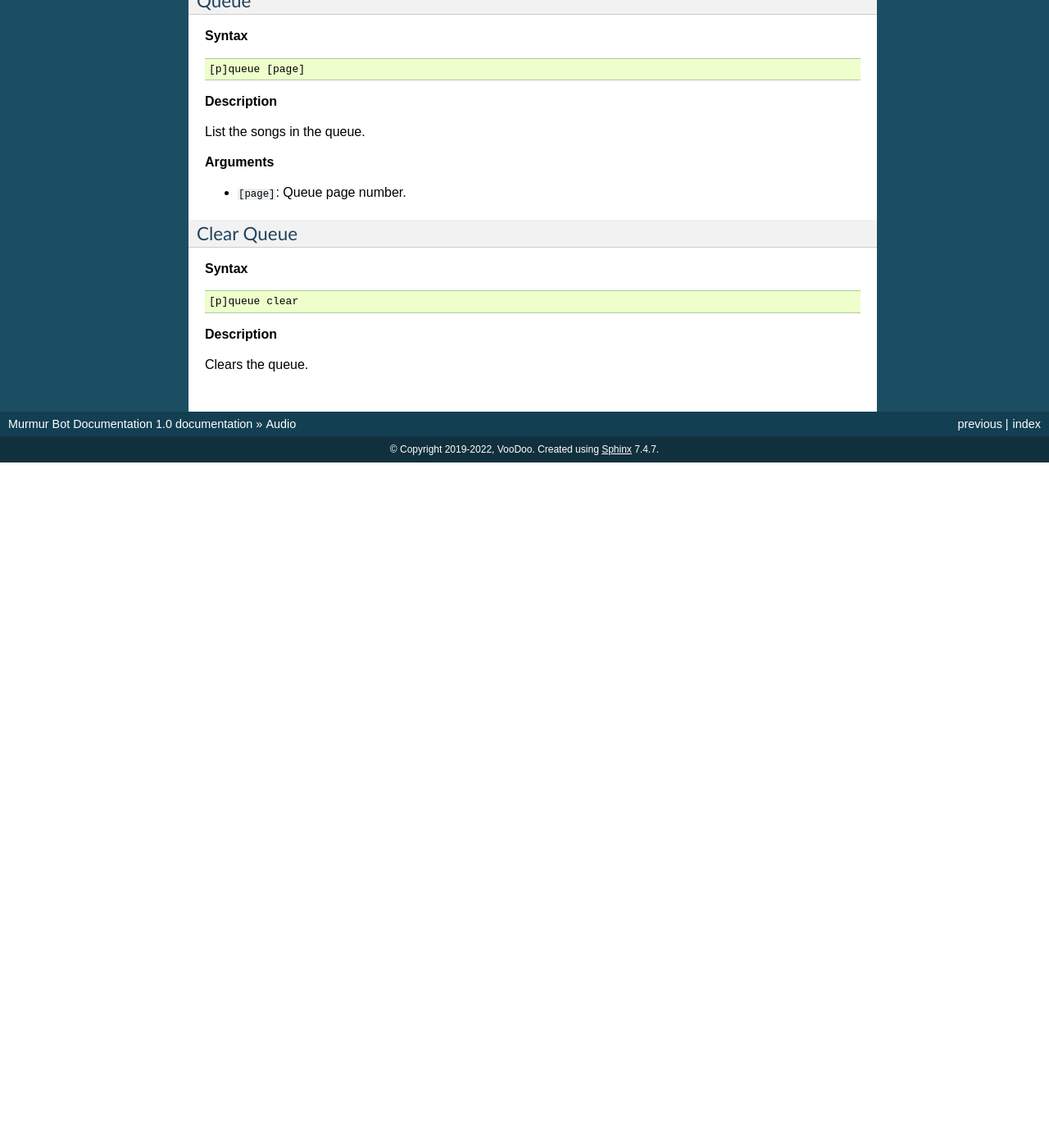
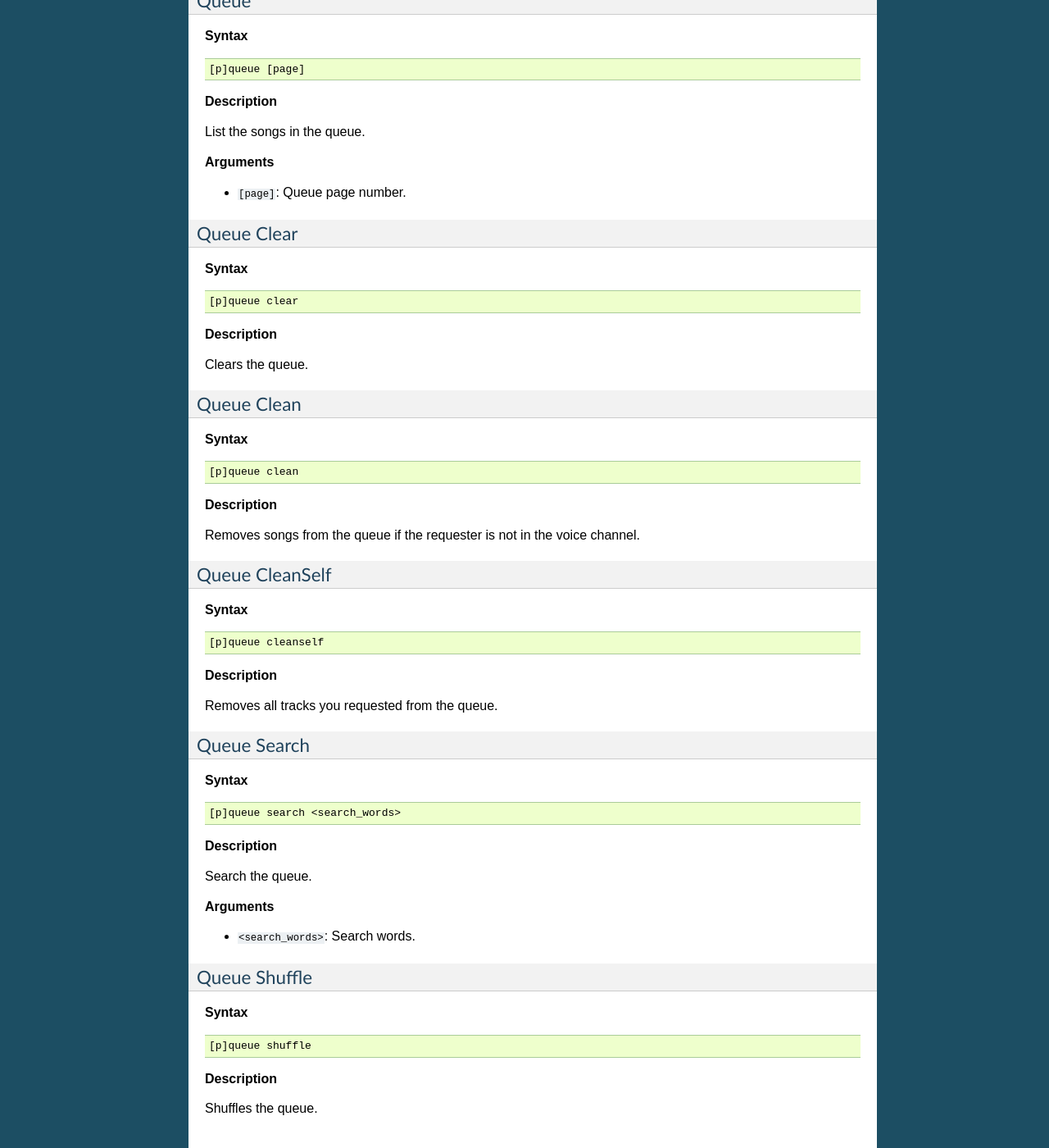
Before and after one commit to dearvoodoo/murmur-doc, a Sphinx documentation site: the page built from docs/modules/audio.rst, in a window 1280 px wide and 1400 px high, scrolled down 5284 px. Shown: the whole window at 82% size. Built offline with Sphinx 7.4.7, drawn with Linux system fonts in a browser that asks for light colours; pages that are not in the unit, such as notebooks, are missing from menus; before the commit the page ends 5848 px from its top, so only the background shows below that; some of the changed text lies outside the part shown.

Commit message:
Add files via upload

```diff
--- a/docs/modules/audio.rst
+++ b/docs/modules/audio.rst
@@ -397,7 +397,7 @@ List the songs in the queue.
 .. _audio-command-queue-clear:
 
 ^^^^^^^^^
-Clear Queue
+Queue Clear
 ^^^^^^^^^
 
 **Syntax**
@@ -409,3 +409,71 @@ Clear Queue
 **Description**
 
 Clears the queue.
+
+.. _audio-command-queue-clean:
+
+^^^^^^^^^
+Queue Clean
+^^^^^^^^^
+
+**Syntax**
+
+.. code-block:: none
+
+    [p]queue clean
+
+**Description**
+
+Removes songs from the queue if the requester is not in the voice channel.
+
+.. _audio-command-queue cleanself:
+
+^^^^^^^^^
+Queue CleanSelf
+^^^^^^^^^
+
+**Syntax**
+
+.. code-block:: none
+
+    [p]queue cleanself
+
+**Description**
+
+Removes all tracks you requested from the queue.
+
+.. _audio-command-queue-search:
+
+^^^^^^^^^
+Queue Search
+^^^^^^^^^
+
+**Syntax**
+
+.. code-block:: none
+
+    [p]queue search <search_words>
+
+**Description**
+
+Search the queue.
+
+**Arguments**
+
+* ``<search_words>``: Search words.
+
+.. _audio-command-queue-shuffle:
+
+^^^^^^^^^
+Queue Shuffle
+^^^^^^^^^
+
+**Syntax**
+
+.. code-block:: none
+
+    [p]queue shuffle
+
+**Description**
+
+Shuffles the queue.
```
